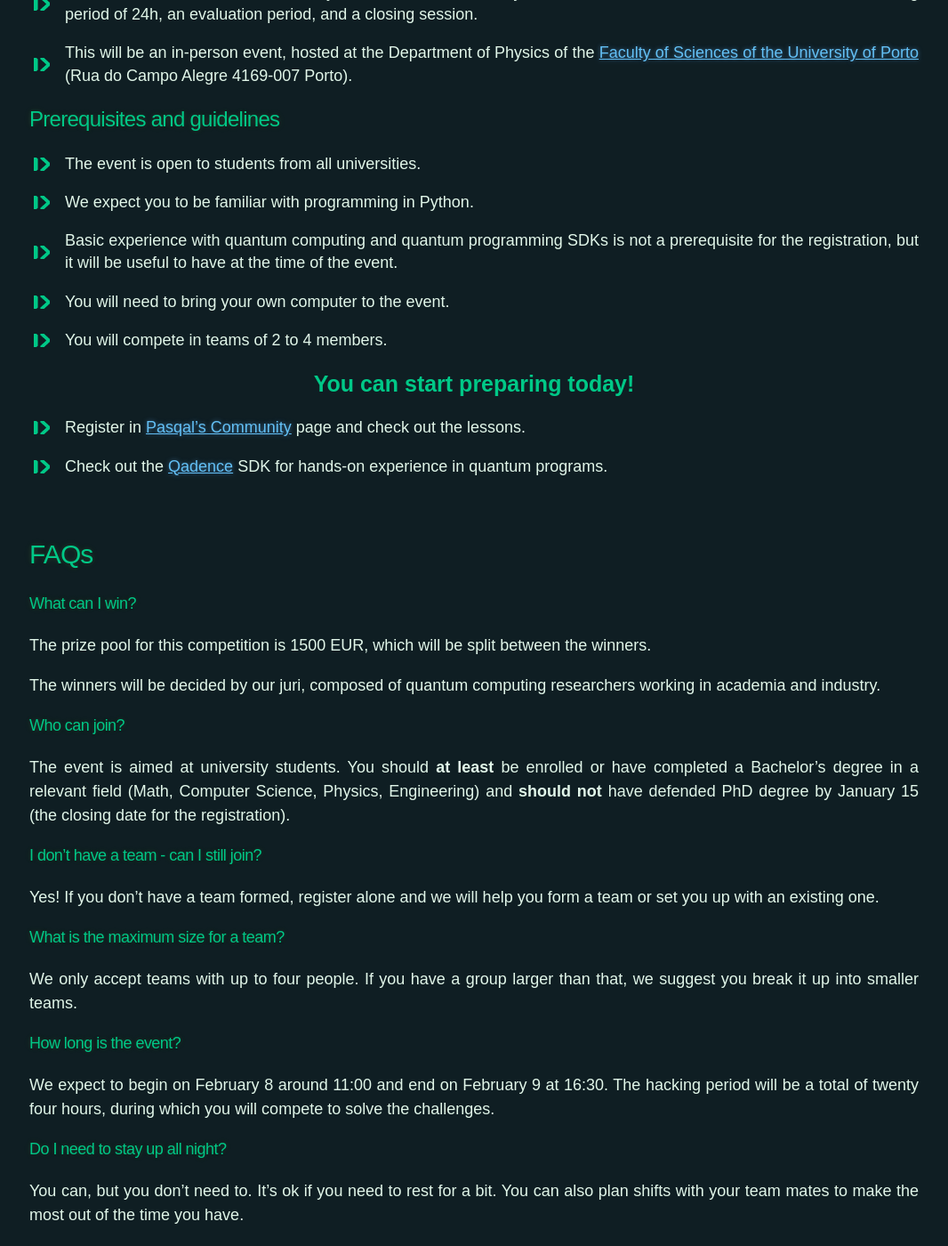
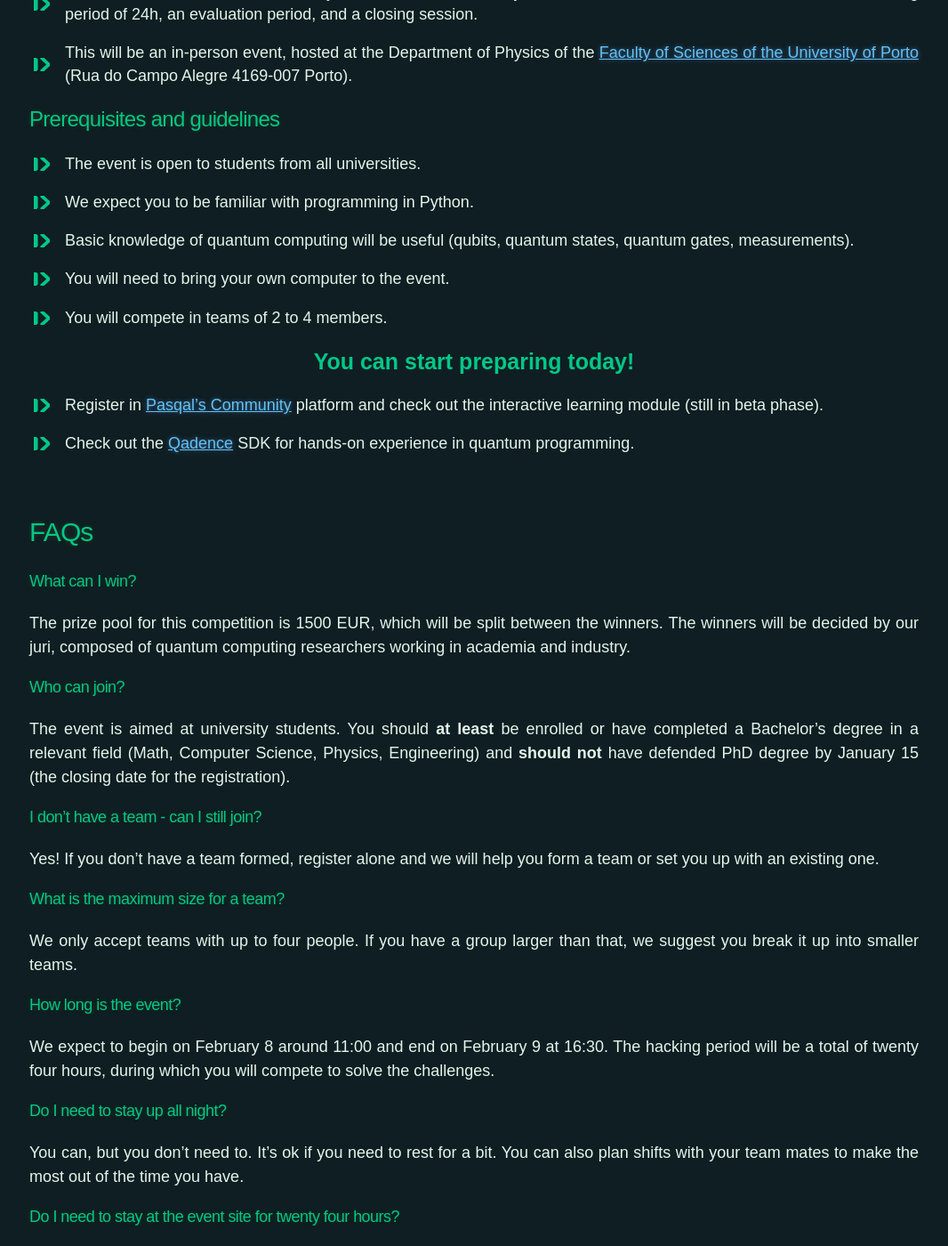
Before and after one commit to pasqal-io/pqhack2025, a Jekyll site: the page built from docs/index.md, in a window 1280 px wide and 1400 px high, scrolled down 989 px. Shown: the whole window at 89% size, without its empty margins (107-1173 px from the left). Built offline with Jekyll 4.4.1, drawn with Linux system fonts in a browser that asks for light colours; some of the changed text lies outside the part shown.

Commit message:
minor fixes

```diff
--- a/docs/index.md
+++ b/docs/index.md
@@ -29,7 +29,7 @@ The registration deadline is **January 15**. [**Apply now!**]("https://www.googl
 
 - We expect you to be familiar with programming in Python.
 
-- Basic experience with quantum computing and quantum programming SDKs is not a prerequisite for the registration, but it will be useful to have at the time of the event.
+- Basic knowledge of quantum computing will be useful (qubits, quantum states, quantum gates, measurements).
 
 - You will need to bring your own computer to the event.
 
@@ -39,18 +39,16 @@ The registration deadline is **January 15**. [**Apply now!**]("https://www.googl
     You can start preparing today!
 </div>
 
-- Register in [Pasqal's Community](https://community.pasqal.com/) page and check out the lessons.
+- Register in [Pasqal's Community](https://community.pasqal.com/) platform and check out the interactive learning module (still in beta phase).
 
-- Check out the [Qadence](https://pasqal-io.github.io/qadence/latest/) SDK for hands-on experience in quantum programs.
+- Check out the [Qadence](https://pasqal-io.github.io/qadence/latest/) SDK for hands-on experience in quantum programming.
 
 <br>
 # FAQs
 
 ### What can I win?
 
-The prize pool for this competition is 1500 EUR, which will be split between the winners.
-
-The winners will be decided by our juri, composed of quantum computing researchers working in academia and industry.
+The prize pool for this competition is 1500 EUR, which will be split between the winners. The winners will be decided by our juri, composed of quantum computing researchers working in academia and industry.
 
 ### Who can join?
 
```
Also changed, not shown: other parts of docs/index.md (+1 -1 lines), docs/_layouts/default.html (line endings or trailing spaces).
